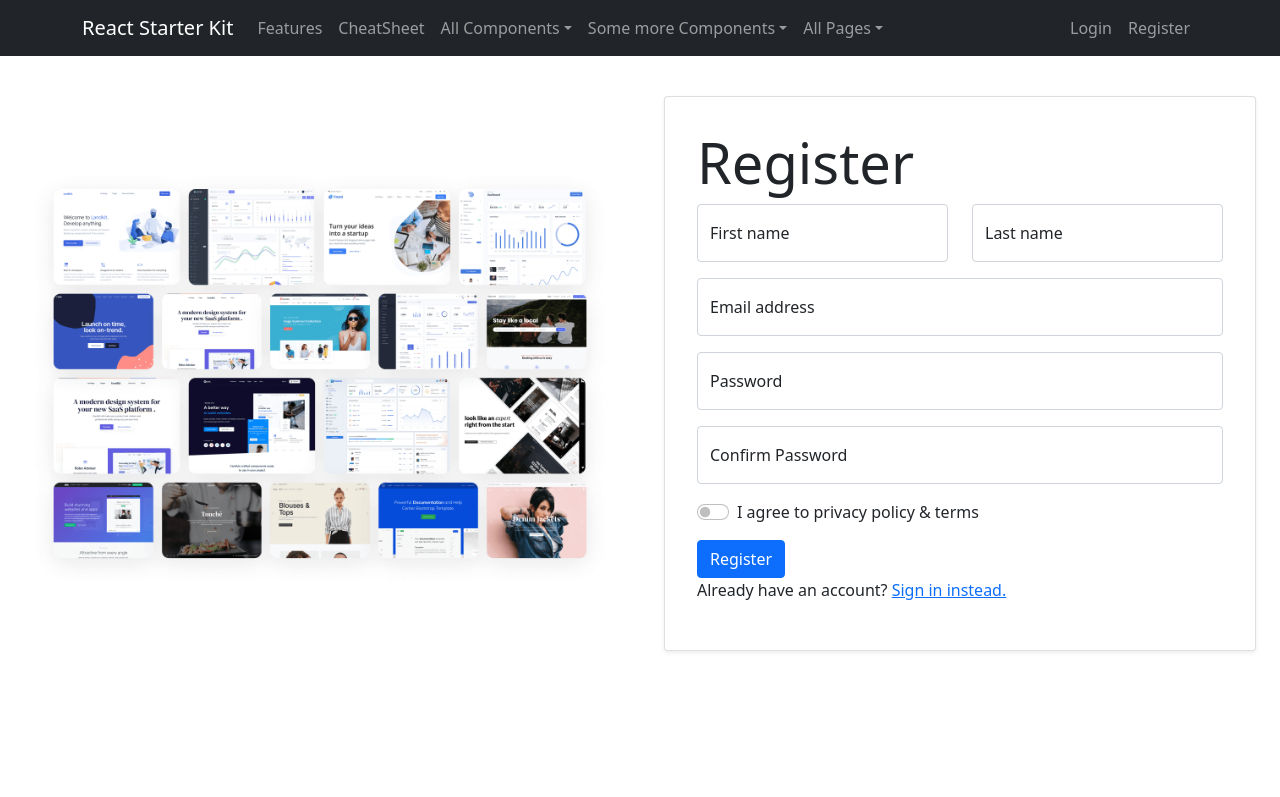
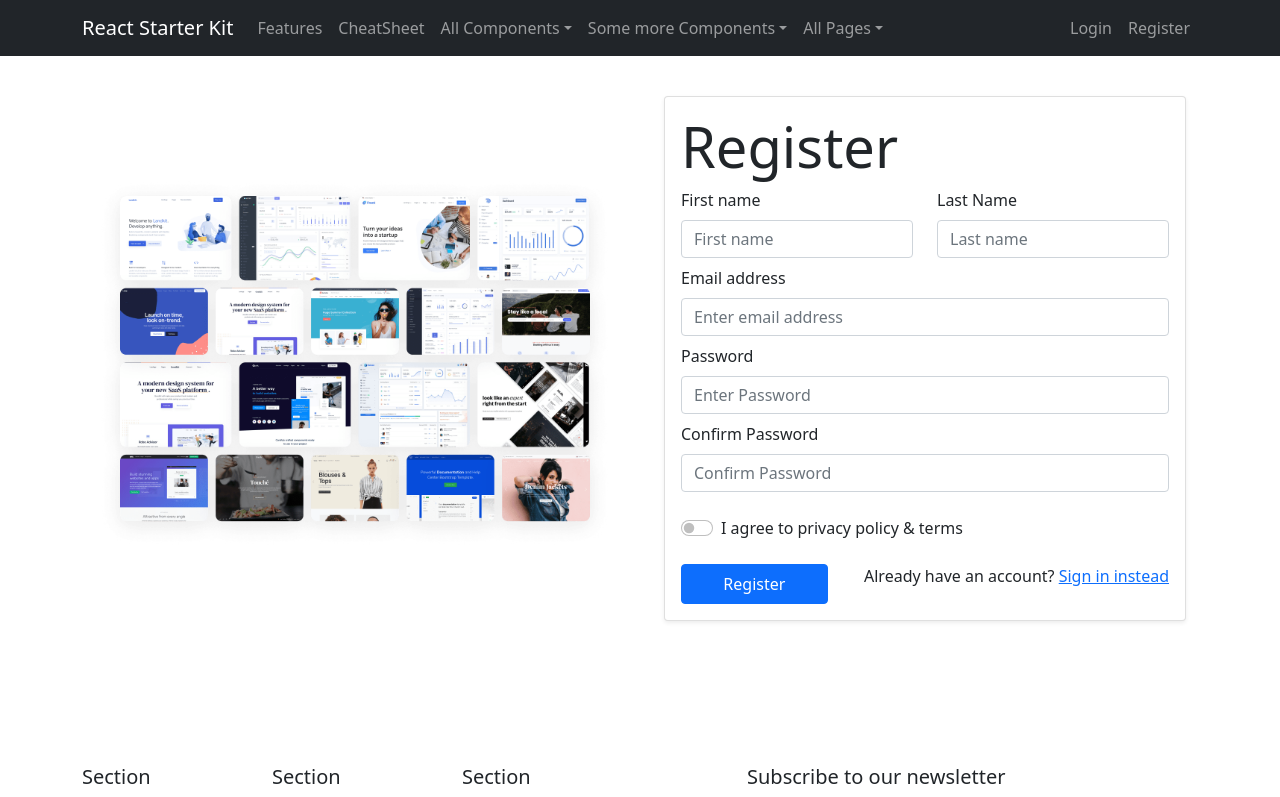
Before and after one commit to roundcodebox/aarambam, a React (Create React App) app: page /register in a window 1280 px wide. Shown: the top 797 px of the page. Built offline with nearby package versions, Linux system fonts and the light colour scheme.

Commit message:
feat: added dashboard, errorpage and forgotpassword pages

```diff
--- a/src/App.js
+++ b/src/App.js
@@ -10,6 +10,7 @@ import Profile from './Pages/Profile';
 import AllNavBar from './Pages/Layouts/AllNavBar';
 import Footer from './Pages/Layouts/Footer';
 import TypographyLayout from './Pages/Layouts/TypographyLayout';
+import ForgotPassword from './Pages/ForgotPassword';
 import Header from './Components/Header';
 import Cards from './Components/Cards';
 import Shadows from './Components/Shadows';
@@ -50,6 +51,7 @@ function App() {
         <Route path="/cheatSheet" element={<CheatSheet />} />
         <Route path="/profile" element={<Profile />} />
         <Route path="/typographylayout" element={<TypographyLayout />} />
+        <Route path="/forgotpassword" element={<ForgotPassword />} />
         <Route path="/header" element={<Header />} />
         <Route path="/cards" element={<Cards />} />
         <Route path="/shadows" element={<Shadows />} />
--- /dev/null
+++ b/src/Pages/Dashboard.jsx
@@ -0,0 +1,6 @@
+import React from 'react';
+
+function Dashboard() {
+  return <div>Dashboard</div>;
+}
+export default Dashboard;
--- /dev/null
+++ b/src/Pages/ForgotPassword.jsx
@@ -0,0 +1,7 @@
+import React from 'react';
+
+function ForgotPassword() {
+  return <div>ForgotPassword</div>;
+}
+
+export default ForgotPassword;
--- a/src/Pages/Login.jsx
+++ b/src/Pages/Login.jsx
@@ -1,38 +1,27 @@
 import React from 'react';
-import { FloatingLabel, Form, Card } from 'react-bootstrap';
+import { Form } from 'react-bootstrap';
 
 function Login() {
   return (
-    <div className="px-4 py-5">
+    <div className="container px-4 py-5">
       <div className="row flex-lg-row-reverse align-items-center g-5 py-5">
-        <div className="col-lg-6">
-          <Card style={{ width: '100%' }} className="shadow-sm p-3 login-card">
-            <Card.Body>
-              <Card.Title className="display-4">Login</Card.Title>
+        <div className="col-sm-6">
+          <div style={{ width: '100%' }} className=" card shadow-sm login-card">
+            <div className="card-body">
+              <h4 className="display-4">Login</h4>
               <Form>
-                <FloatingLabel
-                  controlId="floatingInput"
-                  label="Email address"
-                  className="mb-3"
-                >
+                <div className="col-sm-12 my-2">
+                  <Form.Label>Email address</Form.Label>
                   <Form.Control
-                    size="sm"
                     type="email"
-                    placeholder="name@example.com"
+                    placeholder="Enter email address"
                   />
-                </FloatingLabel>
-                <FloatingLabel
-                  controlId="floatingPassword"
-                  label="Password"
-                  className="mb-3"
-                >
-                  <Form.Control
-                    size="sm"
-                    type="password"
-                    placeholder="Password"
-                  />
-                </FloatingLabel>{' '}
-                <div className="row">
+                </div>
+                <div className="col-sm-12 my-2">
+                  <Form.Label>Password</Form.Label>
+                  <Form.Control type="password" placeholder="Enter Password" />
+                </div>
+                <div className="row my-4">
                   <div className="col-sm-8">
                     <Form.Check
                       type="switch"
@@ -41,20 +30,29 @@ function Login() {
                     />
                   </div>
                   <div className="col-sm-4">
-                    <a href="/register">Forgot Passport</a>
+                    <a href="/forgotpassword">Forgot Passport</a>
                   </div>
                 </div>
-                <button type="button" className="btn btn-primary">
-                  Login
-                </button>
+                <div className="row">
+                  <div className="col-sm-4  d-grid">
+                    <button type="button" className="btn btn-primary">
+                      Login
+                    </button>
+                  </div>
+                  <div className="col-sm-8 d-grid gap-2 d-md-flex justify-content-md-end">
+                    <p>
+                      New on our platform?{' '}
+                      <a href="/register" className="link-primary">
+                        Create an account
+                      </a>
+                    </p>
+                  </div>
+                </div>
               </Form>
-              <p>
-                New on our platform? <a href="/register">Create an account.</a>
-              </p>
-            </Card.Body>
-          </Card>
+            </div>
+          </div>
         </div>
-        <div className="col-10 col-sm-8 col-lg-6">
+        <div className="col-sm-6 col-lg-6">
           <img
             src="/assets/images/bootstrap-themes.png"
             className="d-block mx-lg-auto img-fluid"
--- a/src/Pages/Register.jsx
+++ b/src/Pages/Register.jsx
@@ -1,64 +1,47 @@
 import React from 'react';
-import { FloatingLabel, Form, Card } from 'react-bootstrap';
+import { Form } from 'react-bootstrap';
 
 function Register() {
   return (
-    <div className="px-4 py-5">
+    <div className="container px-4 py-5">
       <div className="row flex-lg-row-reverse align-items-center g-5 py-5">
-        <div className="col-lg-6">
-          <Card
+        <div className="col-sm-6">
+          <div
             style={{ width: '100%' }}
-            className="shadow-sm p-3 register-card"
+            className="card shadow-sm register-card"
           >
-            <Card.Body>
-              <Card.Title className="display-4">Register</Card.Title>
+            <div className="card-body">
+              <h4 className="display-4">Register</h4>
               <Form>
                 <div className="row justify-content-center">
                   <div className="col-sm-6">
-                    <FloatingLabel
-                      controlId="floatingInput"
-                      label="First name"
-                      className="mb-3"
-                    >
+                    <Form.Label>First name</Form.Label>
                     <Form.Control type="text" placeholder="First name" />
-                    </FloatingLabel>
                   </div>
                   <div className="col-sm-6">
-                    <FloatingLabel
-                      controlId="floatingInput"
-                      label="Last name"
-                      className="mb-3"
-                      type="text"
-                    >
+                    <Form.Label>Last Name</Form.Label>
                     <Form.Control type="text" placeholder="Last name" />
-                    </FloatingLabel>
                   </div>
                 </div>
-                <FloatingLabel
-                  controlId="floatingInput"
-                  label="Email address"
-                  className="mb-3"
-                >
-                  <Form.Control type="email" placeholder="name@example.com" />
-                </FloatingLabel>
-                <FloatingLabel
-                  controlId="floatingPassword"
-                  label="Password"
-                  className="mb-3"
-                >
-                  <Form.Control type="password" placeholder="Password" />
-                </FloatingLabel>
-                <FloatingLabel
-                  controlId="floatingPassword"
-                  label="Confirm Password"
-                  className="mb-3"
-                >
+                <div className="col-sm-12 my-2">
+                  <Form.Label>Email address</Form.Label>
+                  <Form.Control
+                    type="email"
+                    placeholder="Enter email address"
+                  />
+                </div>
+                <div className="col-sm-12 my-2">
+                  <Form.Label>Password</Form.Label>
+                  <Form.Control type="password" placeholder="Enter Password" />
+                </div>
+                <div className="col-sm-12 my-2 my-2">
+                  <Form.Label>Confirm Password</Form.Label>
                   <Form.Control
                     type="password"
                     placeholder="Confirm Password"
                   />
-                </FloatingLabel>
-                <Form.Group className="mb-3">
+                </div>
+                <div className="my-4">
                   <Form.Check
                     type="switch"
                     id="custom-switch"
@@ -66,21 +49,27 @@ function Register() {
                     feedback="You must agree before submitting."
                     feedbackType="invalid"
                   />
-                </Form.Group>
-                <div className="col-sm-8">
+                </div>
+                <div className="row">
+                  <div className="col-sm-4 d-grid">
                     <button type="button" className="btn btn-primary">
                       Register
                     </button>
                   </div>
-              </Form>
+                  <div className="col-sm-8 d-grid gap-2 d-md-flex justify-content-md-end">
                     <p>
                       Already have an account?{' '}
-                <a href="/register">Sign in instead.</a>
+                      <a href="/register" className="link-primary">
+                        Sign in instead
+                      </a>
                     </p>
-            </Card.Body>
-          </Card>
                   </div>
-        <div className="col-10 col-sm-8 col-lg-6">
+                </div>
+              </Form>
+            </div>
+          </div>
+        </div>
+        <div className="col-sm-6 col-lg-6">
           <img
             src="/assets/images/bootstrap-themes.png"
             className="d-block mx-lg-auto img-fluid"
```
Also changed, not shown: src/Pages/ErrorPage.jsx (renamed from src/Pages/ErrorPage.js), 1 other file (tests, documents, lock files or other folders). Lines whose indentation alone changed are shown as unchanged.
